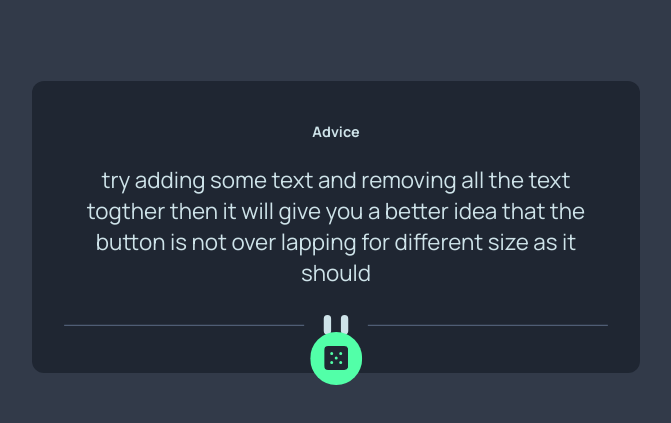
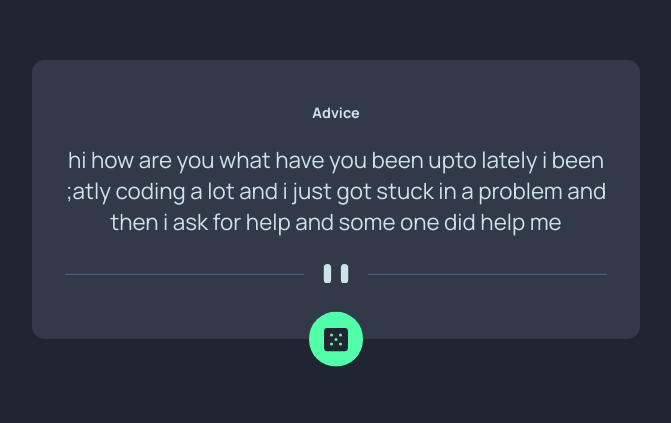
Before and after one commit to AbdulRehman-py/advice-generator, a plain HTML site: page index.html in a window 1280 px wide. Shown: the part 205-628 px from the top of the page, without its empty margins (304-975 px from the left). Drawn offline with Linux system fonts and the light colour scheme.

Commit message:
fixed the overlapping button problem

```diff
--- a/index.html
+++ b/index.html
@@ -13,10 +13,9 @@
 </head>
 <body>
     <main id="advice-container">
-      <div class="grid">
       <div class="advice-inner">
       <h1>Advice <span class="advice-number"></span></h1>
-      <p class="advice">try adding some text and removing all the text togther then it will give you a better idea that the button is not over lapping for different size as it should</p>
+      <p class="advice">hi how are you what have you been upto lately i been ;atly coding a lot and i just got stuck in a problem and then i ask for help and some one did help me</p>
       <svg width="100%" height="100%" viewBox="0 0 444 16" xmlns="http://www.w3.org/2000/svg">
         <g fill="none" fill-rule="evenodd">
           <path fill="#4F5D74" d="M0 8h196v1H0zM248 8h196v1H248z"/>
@@ -28,7 +27,6 @@
       </svg>
     </div>
       <button class="button"><img src="images/icon-dice.svg" alt="icon for dice"></button>
-    </div>
     </main>
   <script src="app.js"></script>
 </body>
--- a/styles.css
+++ b/styles.css
@@ -6,7 +6,6 @@
     }
 
     :root {
-
         --Light-Cyan: hsl(193, 38%, 86%);
         --Neon-Green: hsl(150, 100%, 66%);
         --Grayish-Blue: hsl(217, 19%, 38%);
@@ -14,7 +13,6 @@
         --Dark-Blue: hsl(218, 23%, 16%);
         --Very-Dark-Blue: hsl(216, 26%, 10%);
         --font-size: 1.4rem;
-
         --font-style: 'Manrope', sans-serif;
     }
 
@@ -23,20 +21,16 @@ body {
         font-size: var(--font-size);
         margin: 0;
         padding: 0;
-    background-color: var(--Dark-Grayish-Blue);
+
+        background-color: var(--Dark-Blue);
         color: var(--Light-Cyan);
         padding: 2rem;
         width: 100%;
         height: 100vh;
     }
-
-
-
 }
 
-
 @layer styling {
-
     #advice-container {
         display: flex;
         justify-content: center;
@@ -44,42 +38,45 @@ body {
         flex-direction: column;
         width: inherit;
         height: inherit;
-
     }
 
-
-
-
-    .advice-inner{
-        border: 1px solid var(--DarkGrayishBlue);
+    .advice-inner {
+        border: 1px solid var(--Dark-Grayish-Blue);
         outline: none;
         border-radius: 12px;
         padding: 2rem 2rem 2rem 2rem;
-        background-color: var(--Dark-Blue);
+        background-color: var(--Dark-Grayish-Blue);
         max-width: 100%;
         width: 50%;
+        height: auto;
         text-align: center;
-
+        padding-bottom: 3rem; /* Add padding to accommodate the button */
     }
 
     svg {
         background-color: transparent;
         max-width: 100%;
+
+        height: auto;
         object-fit: contain;
+
     }
-
 
     h1 {
         font-size: 0.9rem;
     }
+
     .button {
         border: 1px solid transparent;
         border-radius: 70%;
-        padding: 0.8rem 0.8rem 0.7rem 0.8rem;
+        padding: 0.9rem;
         outline: none;
         background-color: var(--Neon-Green);
         align-items: center;
+        justify-content: center;
+        display: flex;
         cursor: pointer;
+        transform: translateY(-50%);
 
     }
 
@@ -88,56 +85,19 @@ body {
         margin: 0;
     }
 
-    .grid {
-      width: inherit;
-      height: inherit;
-      display: grid;
-      place-items: center;
-      grid-template-columns: 1fr;
-      grid-template-rows: auto auto;
-      position: relative; /* Ensure the grid container is the reference for absolute positioning */
+
 }
 
+@layer responsive {
+    @media (max-width: 1065px) {
         .advice-inner {
-        grid-column: 1/2;
-        grid-row: 1/3;
-        position: relative;
-        text-align: center;
-    }
-
-    .button {
-        grid-column: 1/3;
-        grid-row: 2/3;
-        position: absolute; /* Position the button absolutely within the grid container */
-       /* Adjust this value to position the button as needed */
-        top : 105px;
-        left: 50%;
-        transform: translateX(-50%); /* Center the button horizontally */
+            width: 70%;
         }
     }
 
-@layer responsive {
-
-
-    @media (max-width: 1065px) {
-        .advice-inner {
-            width: 70%;
-
-        }
-
-       /* .button {
-            margin: auto;
-        } */
-    }
-
     @media (max-width: 820px) {
-    /*  .button {
-         margin-top: 4rem;
-      } */
-
         .advice-inner {
             width: 100%;
-
         }
     }
 
@@ -146,13 +106,9 @@ body {
             padding: 1rem;
         }
 
-
         .advice-inner {
             font-size: 1.2rem;
         }
-
-    }
-
     }
 
     @media (max-width: 400px) {
@@ -166,3 +122,4 @@ body {
             top: 160px;
         }
     }
+}
```
Lines whose indentation alone changed are shown as unchanged.
